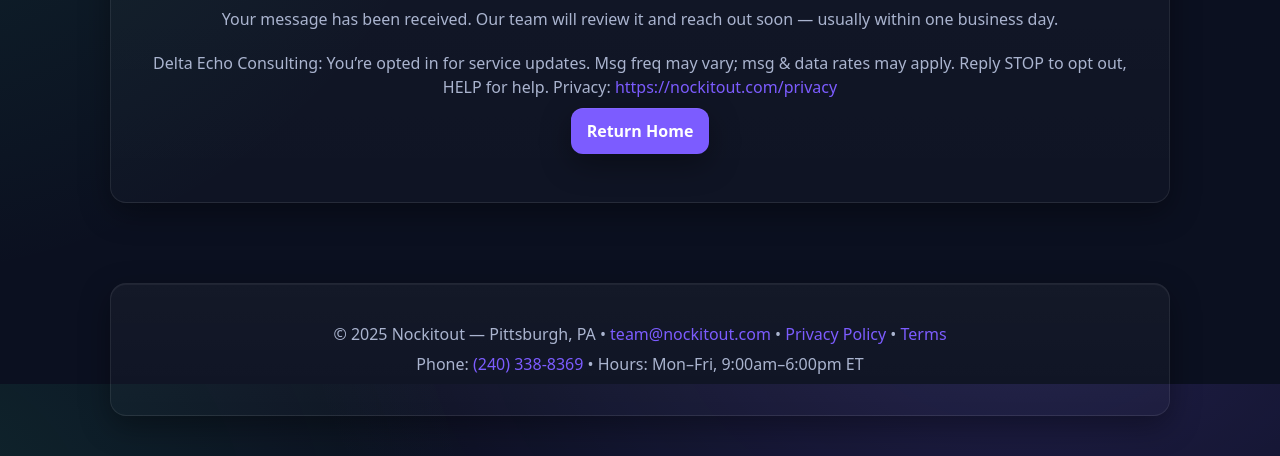
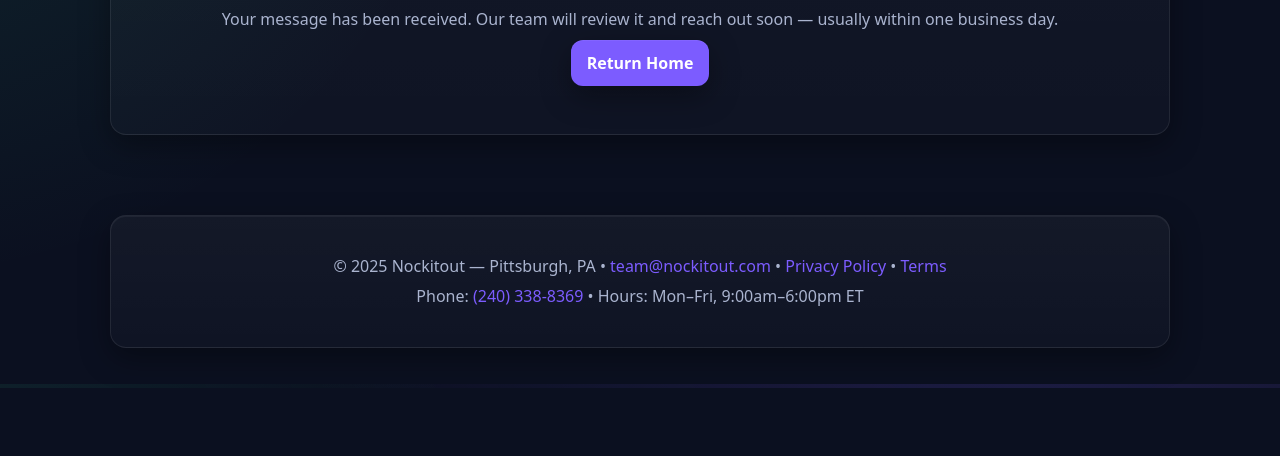
Before and after one commit to Nockitout/firstdemosite, a plain HTML site: page thank-you.html in a window 1280 px wide. Shown: the part 416-872 px from the top of the page. After the commit the page ends 804 px from the top, so only its background shows below. Drawn offline with Linux system fonts and the light colour scheme.

Commit message:
Update thank-you.html

```diff
--- a/thank-you.html
+++ b/thank-you.html
@@ -77,7 +77,6 @@
       <div class="check">✔</div>
       <h1>Thank You!</h1>
       <p>Your message has been received. Our team will review it and reach out soon — usually within one business day.</p>
-      <p>Delta Echo Consulting: You’re opted in for service updates. Msg freq may vary; msg & data rates may apply. Reply STOP to opt out, HELP for help. Privacy: <a href="/privacy">https://nockitout.com/privacy</a></p>
       <p><a href="index.html" class="btn">Return Home</a></p>
     </section>
   </main>
```
